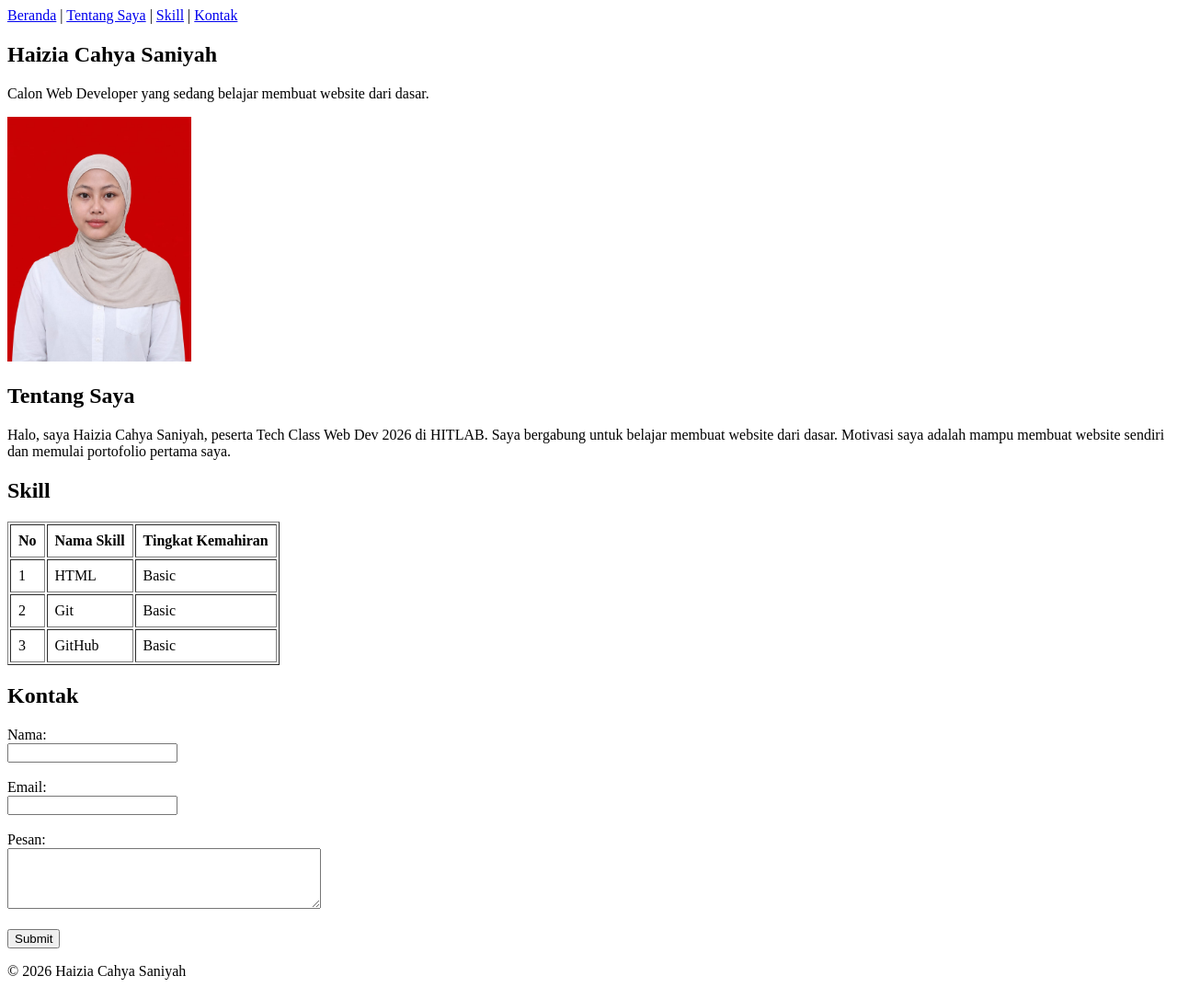
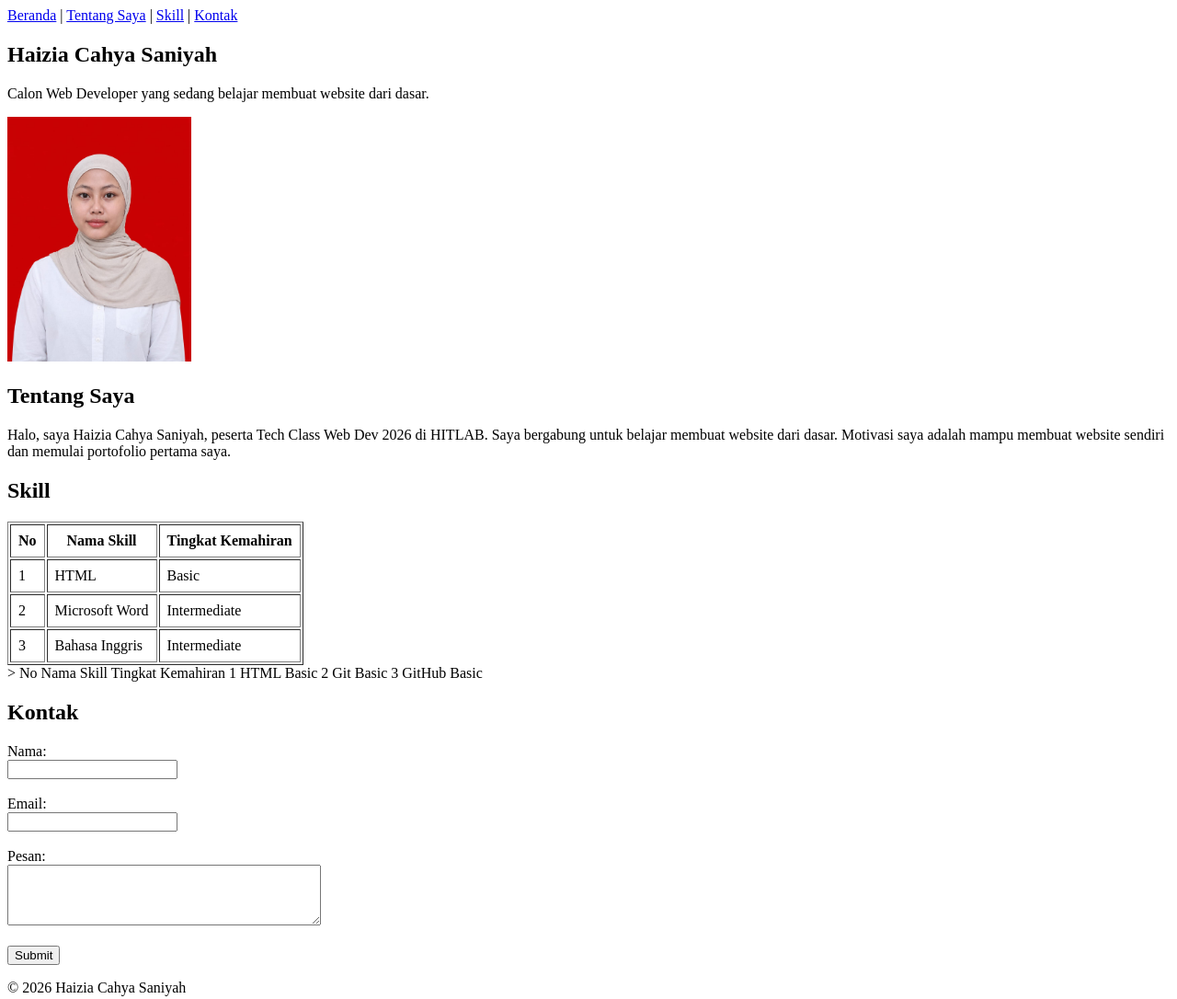
Before and after one commit to haiziachs/portofolio-hitlab-haizia, a plain HTML site: page index.html in a window 1280 px wide. Shown: the whole page at 92% size. Drawn offline with Linux system fonts and the light colour scheme.

Commit message:
Update tabel skill

```diff
--- a/index.html
+++ b/index.html
@@ -33,7 +33,28 @@
 
         <section id="skill">
             <h2>Skill</h2>
-            <table border="1" cellpadding="8">
+            <table <table border="1" cellpadding="8">
+    <tr>
+        <th>No</th>
+        <th>Nama Skill</th>
+        <th>Tingkat Kemahiran</th>
+    </tr>
+    <tr>
+        <td>1</td>
+        <td>HTML</td>
+        <td>Basic</td>
+    </tr>
+    <tr>
+        <td>2</td>
+        <td>Microsoft Word</td>
+        <td>Intermediate</td>
+    </tr>
+    <tr>
+        <td>3</td>
+        <td>Bahasa Inggris</td>
+        <td>Intermediate</td>
+    </tr>
+</table>>
                 <tr>
                     <th>No</th>
                     <th>Nama Skill</th>
```
